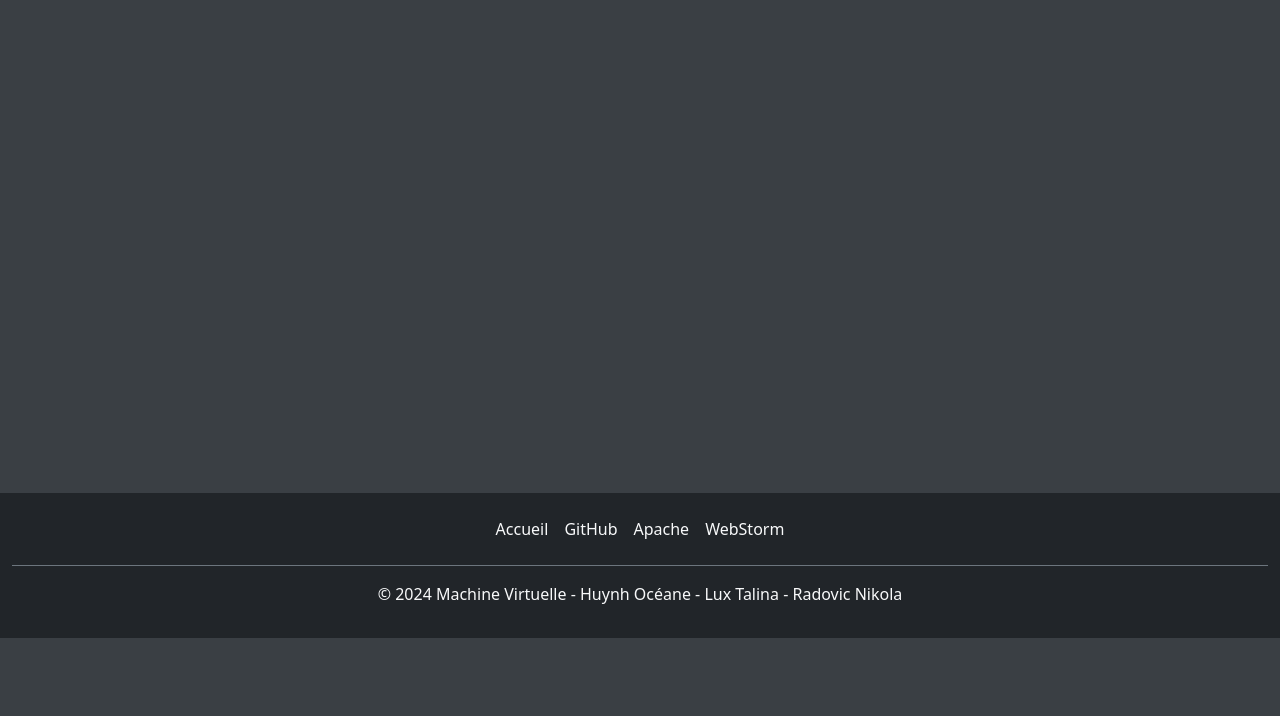
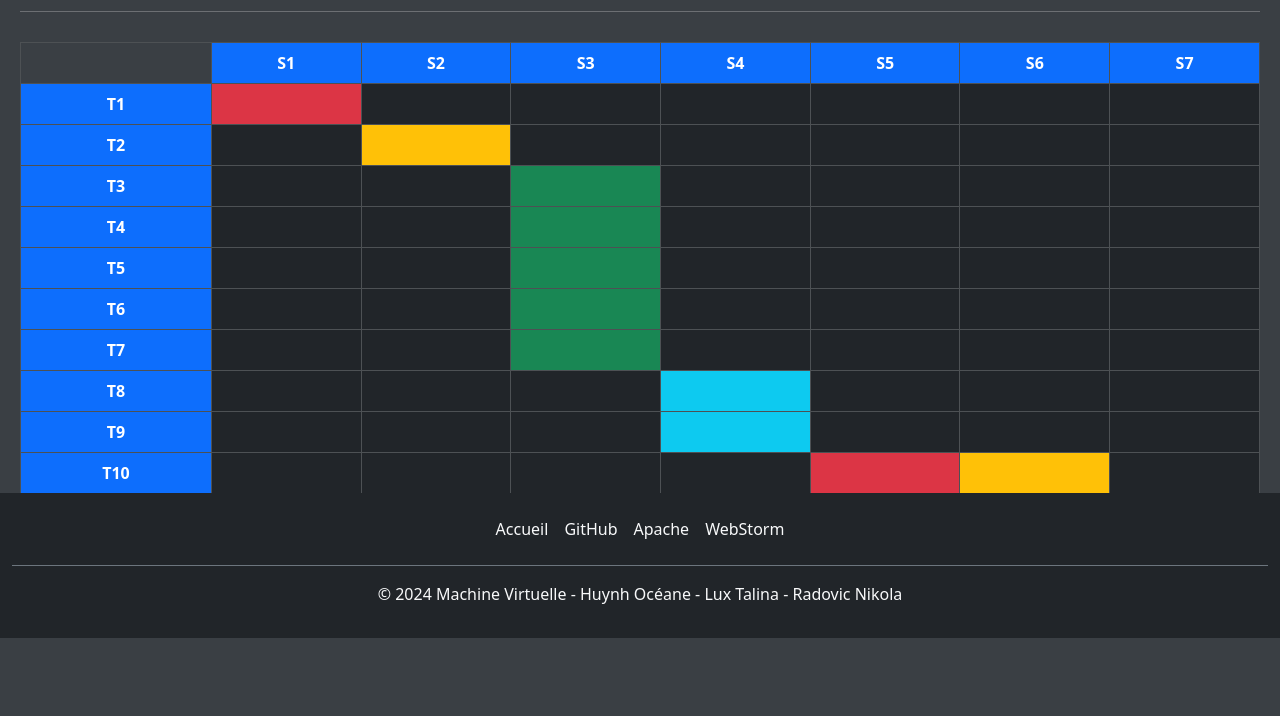
Before and after one commit to Cheaucapik/S103-systemes, a plain HTML site: page dossier.html in a window 1280 px wide. Shown: the part 162-878 px from the top of the page. Before the commit the page ends 800 px from the top, so only its background shows below. Drawn offline with nearby package versions, Linux system fonts and the light colour scheme.

Commit message:
1.5 : Diagramme de Gantt

```diff
--- a/assets/css/header-footer.css
+++ b/assets/css/header-footer.css
@@ -4,6 +4,10 @@
     --blue-hover: #0a449f;
     --hover-text: #bbbbbb;
     --text: #fff;
+    --background: #212529;
+}
+*{
+    scroll-margin-top: 100px;
 }
 
 body {
@@ -90,3 +94,15 @@ section {
     }
 
 }
+
+#diagramme-de-gantt{
+    padding: 20px;
+}
+
+th{
+    color: var(--text) !important;
+}
+
+td{
+    background-color: var(--background) !important;
+}
--- a/dossier.html
+++ b/dossier.html
@@ -9,7 +9,7 @@
           crossorigin="anonymous">
     <link rel="stylesheet" href="assets/css/header-footer.css">
     <link rel="icon" href="assets/img/logo.png">
-    <title>Accueil</title>
+    <title>Dossier</title>
 </head>
 <body>
 <nav class="navbar fixed-top navbar-expand-lg navbar-dark bg-dark">
@@ -53,8 +53,137 @@
     </div>
 </nav>
 
-
 <main>
+<section id="diagramme-de-gantt" class="container-fluid">
+    <h1>Oragnisation - Diagramme de Gantt</h1>
+    <hr>
+    <table class="table table-bordered text-center table-hover table-dark">
+        <thead>
+        <tr>
+            <th class="bg-transparent" scope="col"></th>
+            <th class="text-bg-primary" scope="col">S1</th>
+            <th class="text-bg-primary" scope="col">S2</th>
+            <th class="text-bg-primary" scope="col">S3</th>
+            <th class="text-bg-primary" scope="col">S4</th>
+            <th class="text-bg-primary" scope="col">S5</th>
+            <th class="text-bg-primary" scope="col">S6</th>
+            <th class="text-bg-primary" scope="col">S7</th>
+        </tr>
+        </thead>
+        <tbody>
+        <tr>
+            <th class="text-bg-primary" scope="row">T1</th>
+            <td class="bg-danger"></td>
+            <td></td>
+            <td></td>
+            <td></td>
+            <td></td>
+            <td></td>
+            <td></td>
+        </tr>
+        <tr>
+            <th class="text-bg-primary" scope="row">T2</th>
+            <td></td>
+            <td class="bg-warning"></td>
+            <td></td>
+            <td></td>
+            <td></td>
+            <td></td>
+            <td></td>
+        </tr>
+        <tr>
+            <th class="text-bg-primary" scope="row">T3</th>
+            <td></td>
+            <td></td>
+            <td class="bg-success"></td>
+            <td></td>
+            <td></td>
+            <td></td>
+            <td></td>
+        </tr>
+        <tr>
+            <th class="text-bg-primary" scope="row">T4</th>
+            <td></td>
+            <td></td>
+            <td class="bg-success"></td>
+            <td></td>
+            <td></td>
+            <td></td>
+            <td></td>
+        </tr>
+        <tr>
+            <th class="text-bg-primary" scope="row">T5</th>
+            <td></td>
+            <td></td>
+            <td class="bg-success"></td>
+            <td></td>
+            <td></td>
+            <td></td>
+            <td></td>
+        </tr>
+        <tr>
+            <th class="text-bg-primary" scope="row">T6</th>
+            <td></td>
+            <td></td>
+            <td class="bg-success"></td>
+            <td></td>
+            <td></td>
+            <td></td>
+            <td></td>
+        </tr>
+        <tr>
+            <th class="text-bg-primary" scope="row">T7</th>
+            <td></td>
+            <td></td>
+            <td class="bg-success"></td>
+            <td></td>
+            <td></td>
+            <td></td>
+            <td></td>
+        </tr>
+        <tr>
+            <th class="text-bg-primary" scope="row">T8</th>
+            <td></td>
+            <td></td>
+            <td></td>
+            <td class="bg-info"></td>
+            <td></td>
+            <td></td>
+            <td></td>
+        </tr>
+        <tr>
+            <th class="text-bg-primary" scope="row">T9</th>
+            <td></td>
+            <td></td>
+            <td></td>
+            <td class="bg-info"></td>
+            <td></td>
+            <td></td>
+            <td></td>
+        </tr>
+        <tr>
+            <th class="text-bg-primary" scope="row">T10</th>
+            <td></td>
+            <td></td>
+            <td></td>
+            <td></td>
+            <td class="bg-danger"></td>
+            <td class="bg-warning"></td>
+            <td></td>
+        </tr>
+        <tr>
+            <th class="text-bg-primary" scope="row">T11</th>
+            <td></td>
+            <td></td>
+            <td></td>
+            <td></td>
+            <td></td>
+            <td></td>
+            <td class="bg-success"></td>
+        </tr>
+        </tbody>
+    </table>
+</section>
 </main>
 
 
```
Also changed, not shown: installation.html (+1 -1 lines), site.html (+1 -1 lines).
